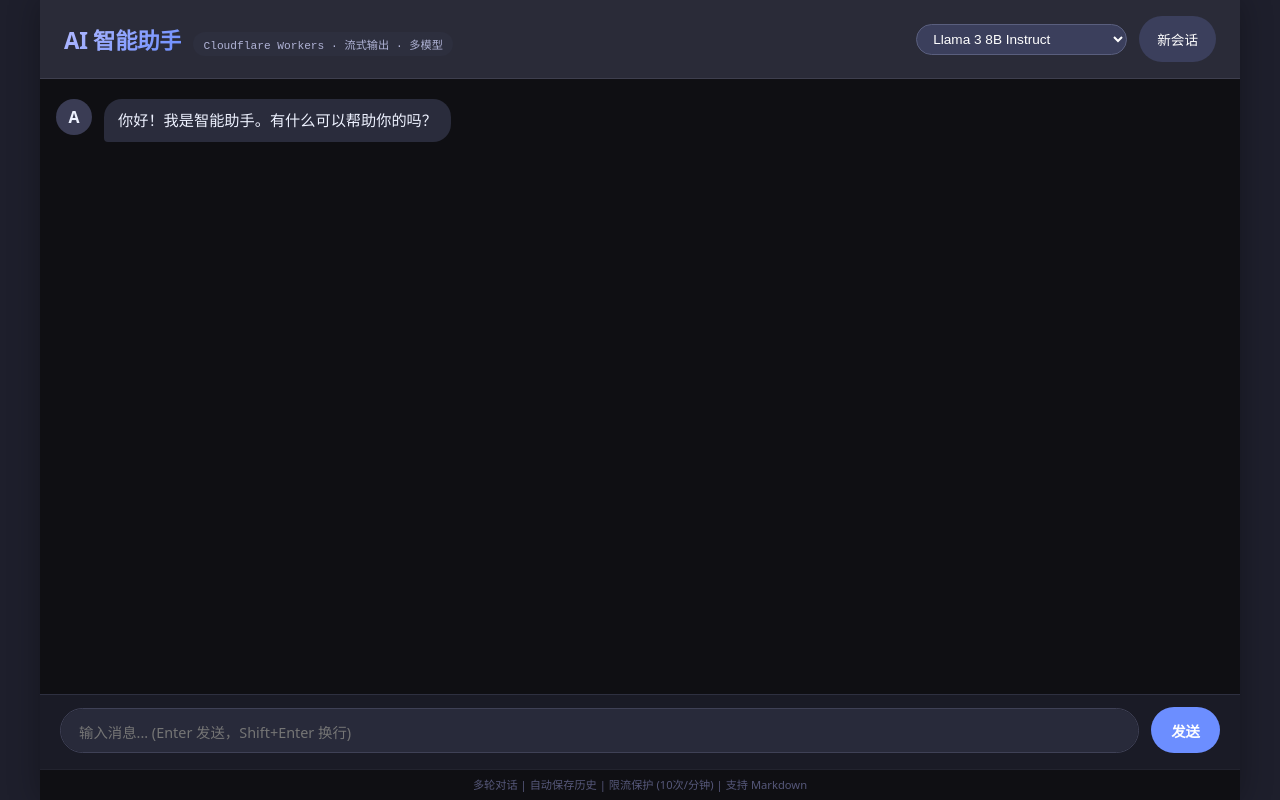
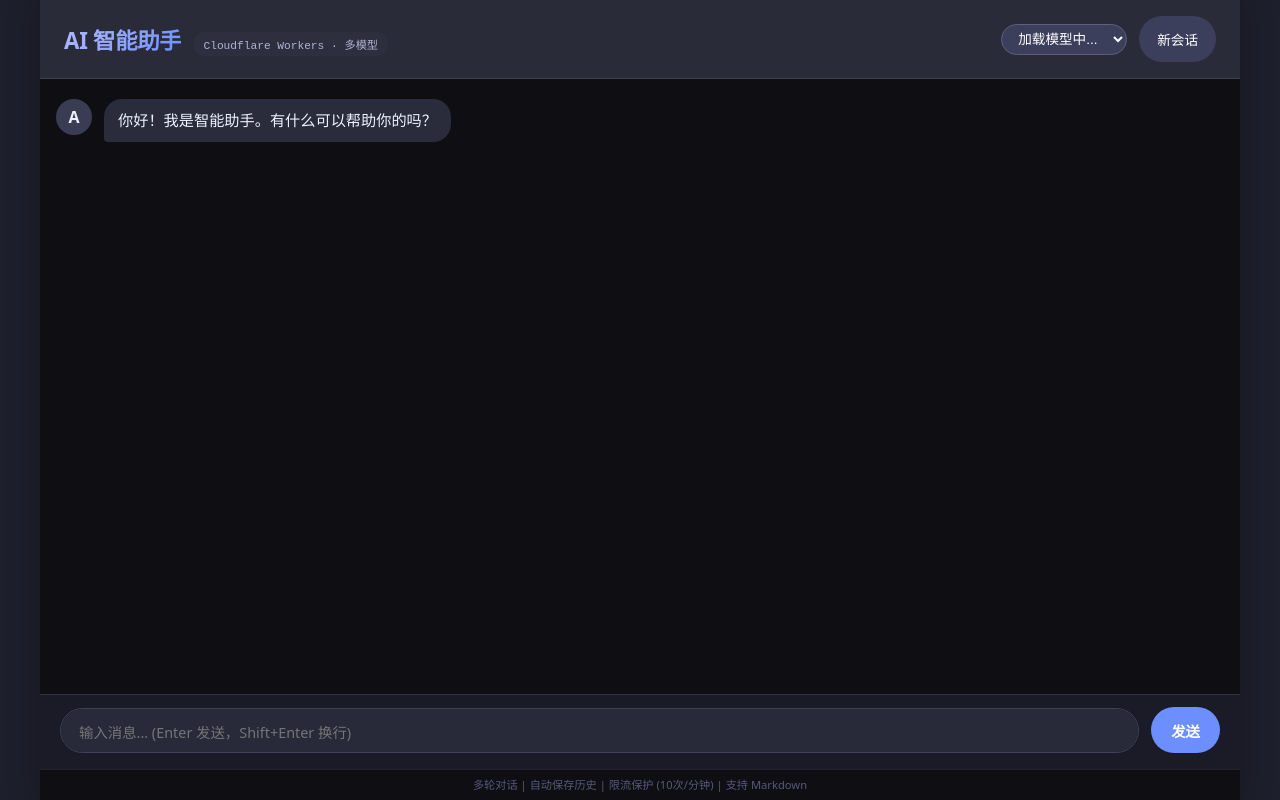
Before and after one commit to wwbybhbuhgu/llm-chat-app-template, a website: page public/index.html in a window 1280 px wide. Drawn offline with nearby package versions, Linux system fonts and the light colour scheme; no server answers.

Commit message:
Simplify model selection and update badge
Removed unused model options and updated the badge text.

```diff
--- a/public/index.html
+++ b/public/index.html
@@ -5,7 +5,6 @@
     <meta name="viewport" content="width=device-width, initial-scale=1.0, user-scalable=yes">
     <title>AI 智能助手 · Cloudflare Workers</title>
     <link rel="stylesheet" href="/style.css">
-    <!-- Markdown 渲染与安全过滤 -->
     <script src="https://cdn.jsdelivr.net/npm/marked/marked.min.js"></script>
     <script src="https://cdn.jsdelivr.net/npm/dompurify@3.1.6/dist/purify.min.js"></script>
 </head>
@@ -14,20 +13,11 @@
         <div class="chat-header">
             <div class="title">
                 <h1>AI 智能助手</h1>
-                <span class="badge">Cloudflare Workers · 流式输出 · 多模型</span>
+                <span class="badge">Cloudflare Workers · 多模型</span>
             </div>
             <div class="header-actions">
                 <select id="modelSelect" class="model-select">
-                    <!-- 低成本模型优先排列 -->
-                    <option value="@cf/openai/gpt-5.4-pro">OpenAI GPT-5.4 Pro</option>
-                    <option value="@hf/google/gemma-7b-it">Google Gemma 7B Instruct</option>
-                    <option value="@cf/minimax/m2.7">Minimax M2.7</option>
-                    <option value="@cf/alibaba/qwen3-max">Alibaba Qwen3-Max</option>
-                    <!-- 其他常用模型 -->
-                    <option value="@cf/meta/llama-3-8b-instruct" selected>Llama 3 8B Instruct</option>
-                    <option value="@cf/mistral/mistral-7b-instruct-v0.1">Mistral 7B Instruct</option>
-                    <option value="@hf/thebloke/deepseek-coder-6.7b-instruct-awq">DeepSeek Coder 6.7B</option>
-                    <option value="@cf/meta/llama-2-7b-chat-int8">Llama 2 7B Chat</option>
+                    <option value="">加载模型中...</option>
                 </select>
                 <button class="new-chat-btn" id="newChatBtn">新会话</button>
             </div>
```
